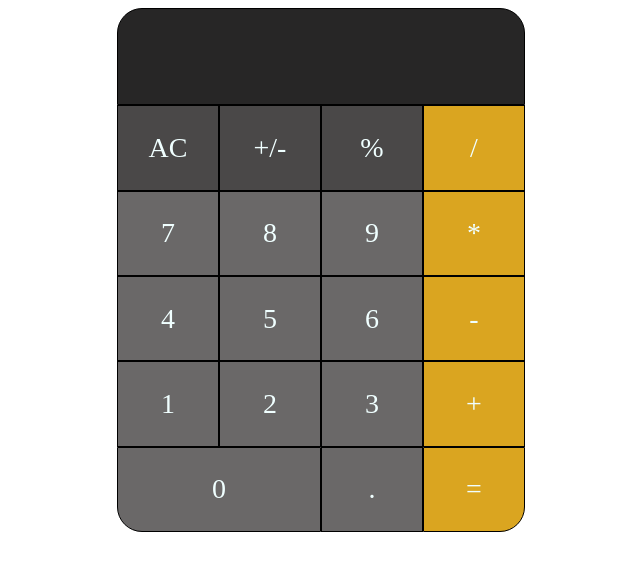
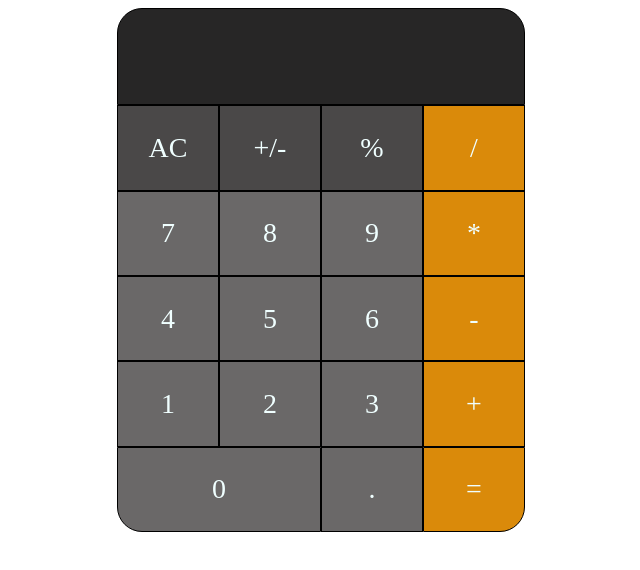
Before and after one commit to WiggityWig/Calculator, a plain HTML site: page index.html in a window 1280 px wide. Shown: the whole page, without its empty margins (298-938 px from the left). Drawn offline with Linux system fonts and the light colour scheme.

Commit message:
change op color

```diff
--- a/style.css
+++ b/style.css
@@ -67,7 +67,7 @@
 }
 
 .btn.op{
-    background-color: goldenrod;
+    background-color: rgb(218, 138, 10);
 }
 
 #clear,#pos-neg,#percentage{
```
